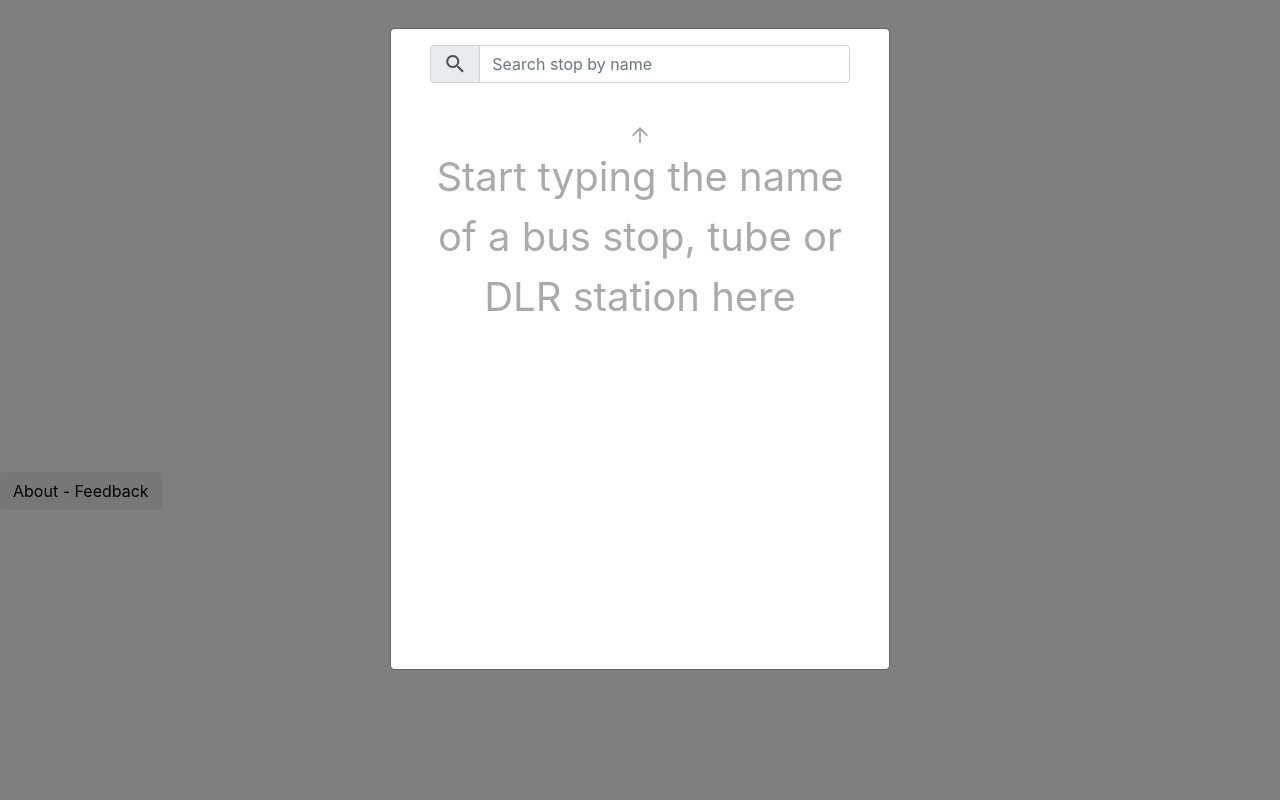
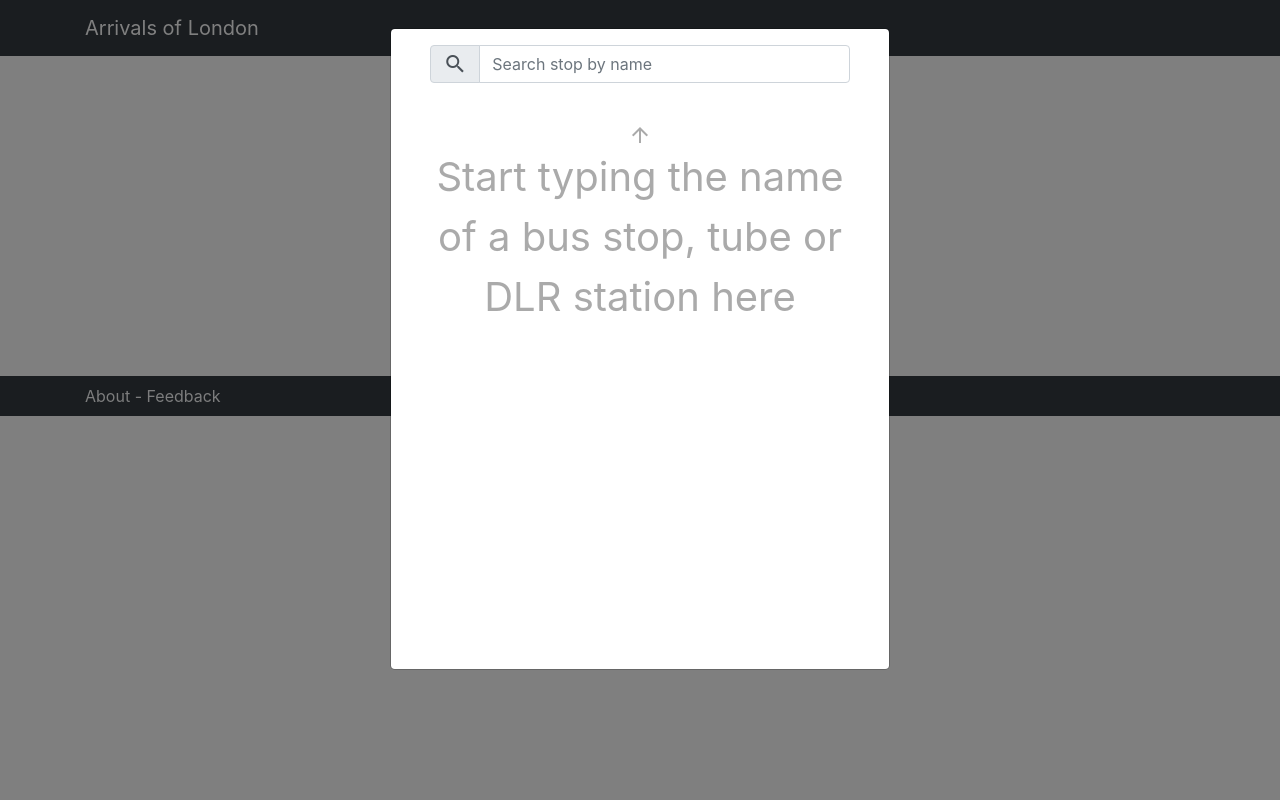
Before and after one commit to massimiliano76/tfl_arrivals, a Flask app: page / in a window 1280 px wide. Run offline with Flask 2, Linux system fonts and the light colour scheme; some libraries are stand-ins or nearby versions.

Commit message:
Changed title and footer appearance

```diff
--- a/tfl_arrivals/static/content/site.css
+++ b/tfl_arrivals/static/content/site.css
@@ -1,7 +1,5 @@
 body {
     position: relative;
-    padding-top: 50px;
-    padding-bottom: 20px;
 }
 
 footer {
@@ -24,6 +22,7 @@ div.arrival-card {
     height: 20em;
     padding-right: 10px;
     padding-left: 10px;
+    padding-top: 40px;
 }
 
 .add_card{
@@ -66,8 +65,6 @@ div.arrival-card {
     opacity: 0;
   }
 }
-
-
 
 div.card-content {
     height: 90%;
--- a/tfl_arrivals/templates/layout.html
+++ b/tfl_arrivals/templates/layout.html
@@ -38,7 +38,11 @@
 </head>
 
 <body>
-    <h1 id="page_title">{{ title }}</h1>
+  <nav class="navbar navbar-expand-lg navbar-dark bg-dark">
+    <div class="container">
+      <a class="navbar-brand" href="#">{{ title }}</a>
+    </div>
+  </nav>
 
     <div class="modal fade" id="about">
       <div class="modal-dialog">
@@ -77,10 +81,10 @@
     <script src="/static/scripts/add_stop.js"></script>
     {% endblock %}
 
-    <footer>
-        <p class="pt-4">
-          <button type="button" class="btn btn-small" data-toggle="modal" data-target="#about">About - Feedback</button>
-        </p>
-    </footer>
+    <nav class="navbar navbar-fixed-bottom navbar-dark bg-dark">
+      <div class="container">
+        <a class="text-light" data-toggle="modal" data-target="#about">About - Feedback</a>
+      </div>
+    </nav>
 </body>
 </html>
```
